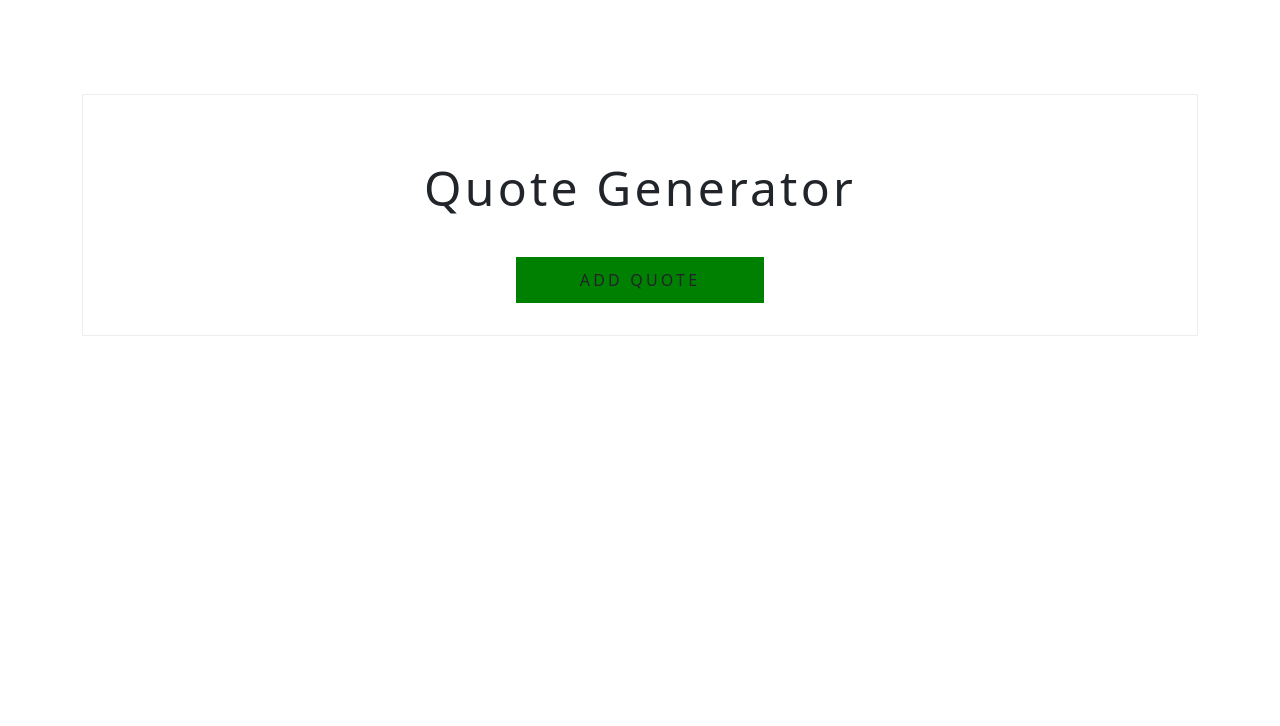
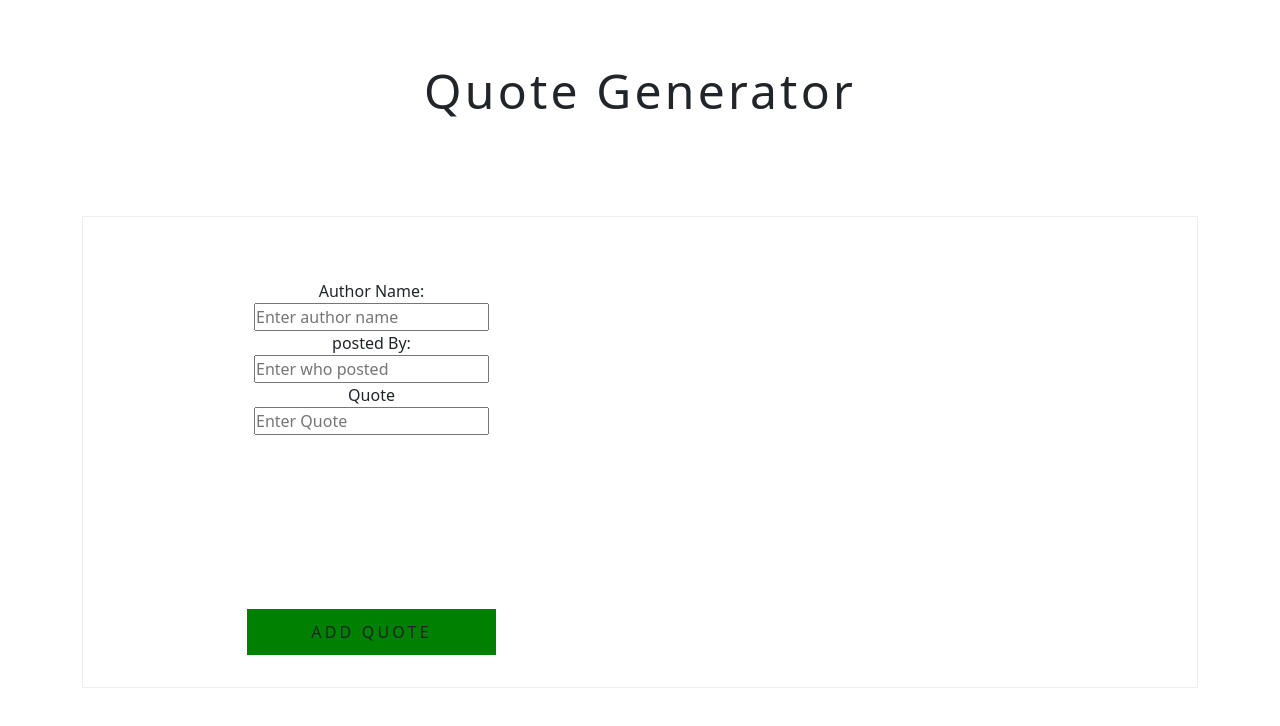
Before and after one commit to fobiero/Core_IP_1-_Quote-generator, an Angular app: page / in a window 1280 px wide. Shown: the top 726 px of the page. Built offline with nearby package versions, Linux system fonts and the light colour scheme.

Commit message:
form build

```diff
--- a/src/app/app.component.html
+++ b/src/app/app.component.html
@@ -11,10 +11,19 @@
 
 <body>
     <div class="container">
+        <app-header></app-header>
         <div class="wrap-cont">
-            <app-header></app-header>
-            <!-- btn to add quote input field -->
-            <app-button color="green" text="add quote" (addQuote)="newQuote()"></app-button>
+            <div class="row">
+                <!-- post quote  -->
+                <div class="col-md-6">
+                    <app-form></app-form>
+                    <app-button color="green" text="add quote" (addQuote)="newQuote()"></app-button>
+                </div>
+                <!-- posted quotes  -->
+                <div class="col-md-6">
+
+                </div>
+            </div>
         </div>
         <form action=""></form>
     </div>
--- a/src/app/app.module.ts
+++ b/src/app/app.module.ts
@@ -5,13 +5,15 @@ import { AppRoutingModule } from './app-routing.module';
 import { AppComponent } from './app.component';
 import { HeaderComponent } from './component/header/header.component';
 import { ButtonComponent } from './component/button/button.component';
+import { FormComponent } from './component/form/form.component';
 
 
 @NgModule({
   declarations: [
     AppComponent,
     HeaderComponent,
-    ButtonComponent
+    ButtonComponent,
+    FormComponent
   ],
   imports: [
     BrowserModule,
--- /dev/null
+++ b/src/app/component/form/form.component.html
@@ -0,0 +1,18 @@
+<div class="container">
+    <div class="row">
+        <form action="">
+            <div class="author">
+                <label for="">Author Name:</label> <br>
+                <input type="text" placeholder="Enter author name">
+            </div>
+            <div class="postedBy">
+                <label for="">posted By:</label> <br>
+                <input type="text" placeholder="Enter who posted">
+            </div>
+            <div class="quote">
+                <label for="">Quote</label> <br>
+                <input type="text" placeholder="Enter Quote ">
+            </div>
+        </form>
+    </div>
+</div>
--- /dev/null
+++ b/src/app/component/form/form.component.ts
@@ -0,0 +1,15 @@
+import { Component, OnInit } from '@angular/core';
+
+@Component({
+  selector: 'app-form',
+  templateUrl: './form.component.html',
+  styleUrls: ['./form.component.css']
+})
+export class FormComponent implements OnInit {
+
+  constructor() { }
+
+  ngOnInit(): void {
+  }
+
+}
--- a/src/app/component/header/header.component.css
+++ b/src/app/component/header/header.component.css
@@ -1,4 +1,5 @@
 h1 {
+    text-align: center;
     padding: 2rem 0;
     font-size: 3rem;
     font-weight: 400;
```
Also changed, not shown: src/app/quotes.ts (deleted, +0 -12 lines), src/app/component/form/form.component.css (added), 1 other file (tests, documents, lock files or other folders).
